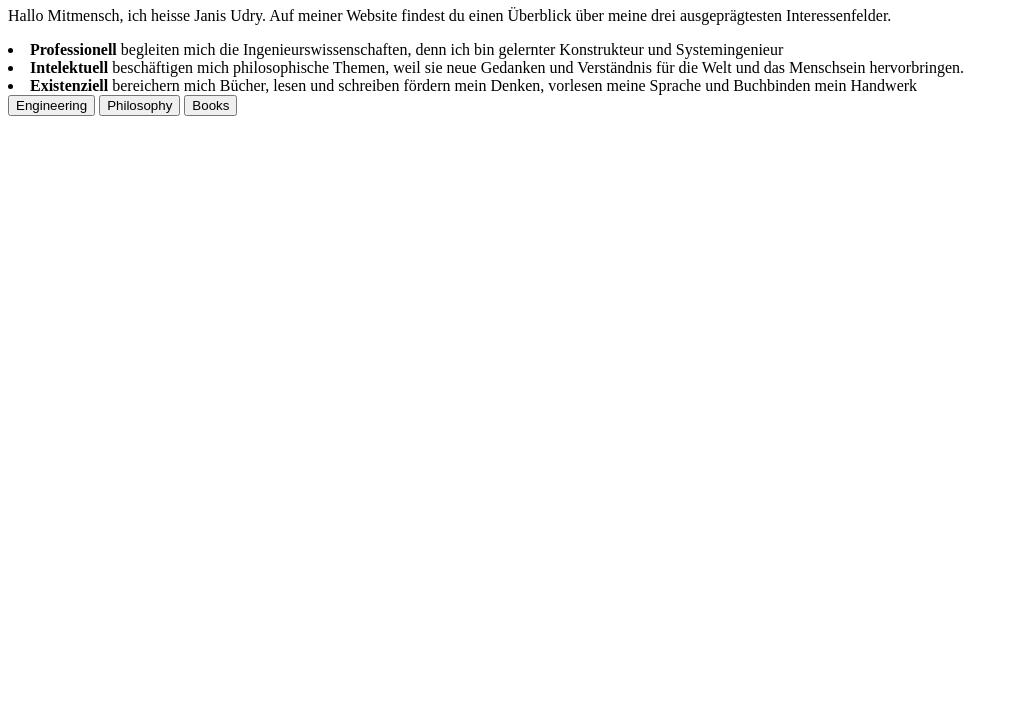
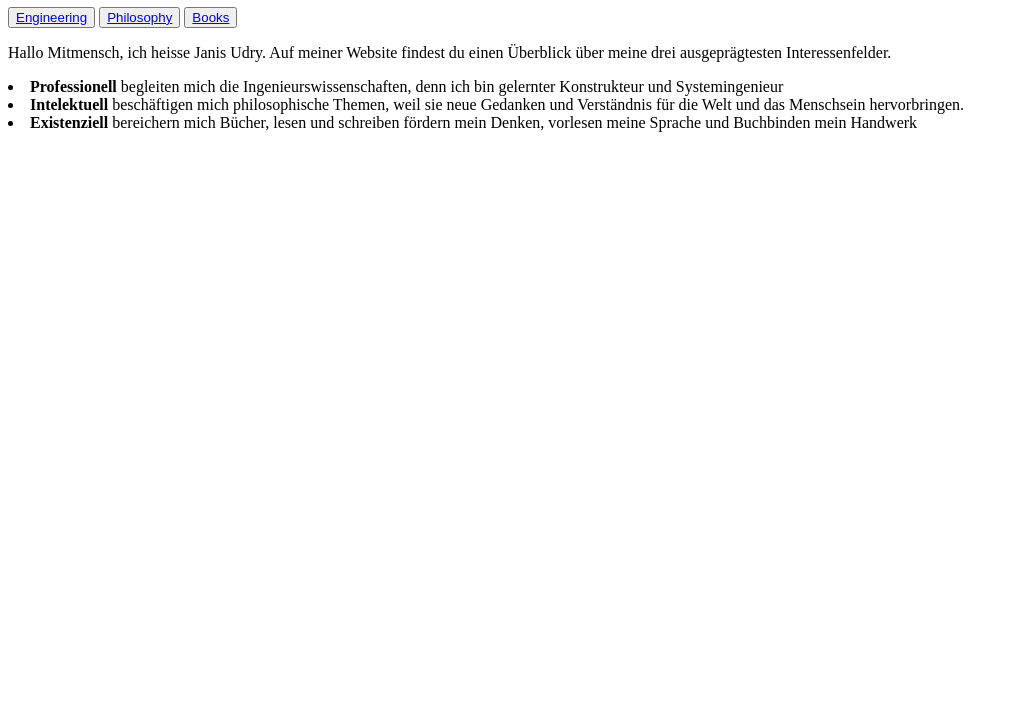
Before and after one commit to j4everND/j4everND.github.io, a plain HTML site: page index.html in a window 1280 px wide. Shown: the part 73-800 px from the top of the page, without its empty margins (0-1018 px from the left). Drawn offline with Linux system fonts and the light colour scheme.

Commit message:
update frontpage

```diff
--- a/index.html
+++ b/index.html
@@ -8,6 +8,11 @@
     <body>
         <div id="fp-header" class="header">
             <h1 id="fp-title" class="title">Welcome to my site | Wilkommen auf meiner Website</h1>
+            <nav id="fp-navigation" class="navigation">
+                <button id="fp-button-ing" class="fp-button"><a href="./engineering/engineering.md">Engineering</a></button>
+                <button id="fp-button-phil" class="fp-button"><a href="./philosophy/philosophy.md">Philosophy</a></button>
+                <button id="fp-button-book" class="fp-button"><a href="./books/books.md">Books</a></button>
+            </nav>
         </div>
         <div id="fp-content" class="content">
             <div id="fp-aboutme">
@@ -16,11 +21,6 @@
                 <li><strong>Intelektuell</strong> beschäftigen mich philosophische Themen, weil sie neue Gedanken und Verständnis für die Welt und das Menschsein hervorbringen.</li>
                 <li><strong>Existenziell</strong> bereichern mich Bücher, lesen und schreiben fördern mein Denken, vorlesen meine Sprache und Buchbinden mein Handwerk</li>
             </div>
-            <div id="fp-button-container" class="button-container">
-                <button id="fp-button-ing" class="fp-button">Engineering</button>
-                <button id="fp-button-phil" class="fp-button">Philosophy</button>
-                <button id="fp-button-book" class="fp-button">Books</button>
-            </div>
         </div>
         <div id="fp-footer" class="footer"></div>
     </body>
```
